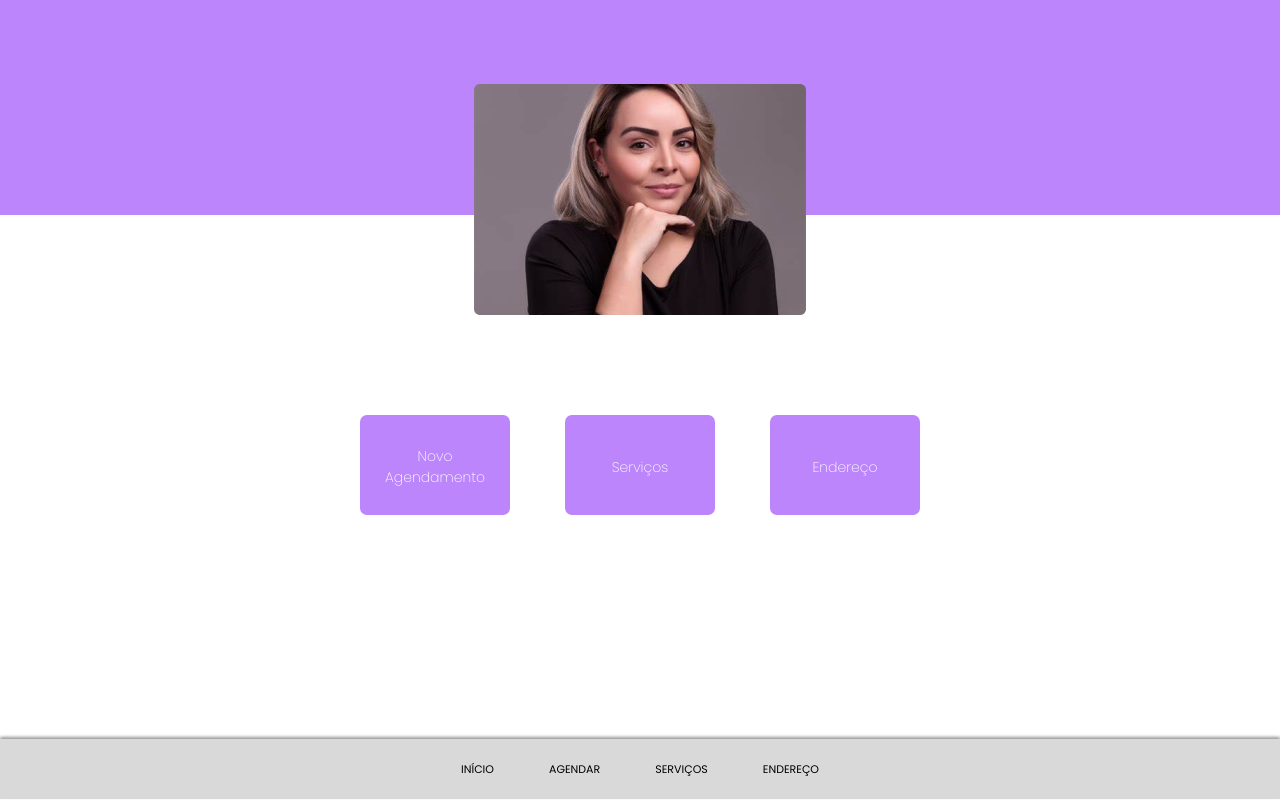
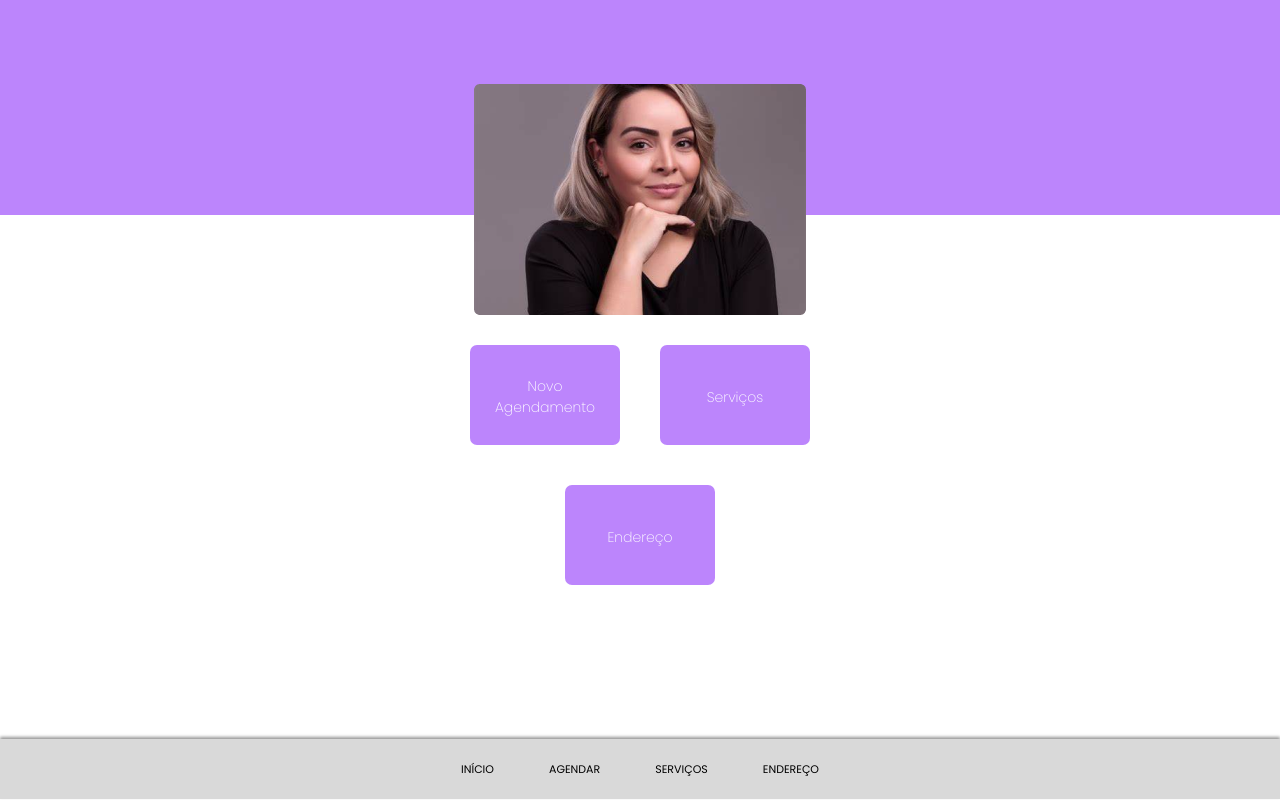
Before and after one commit to patrikferreira/studio-project, a Next.js app: page / in a window 1280 px wide. Built offline with nearby package versions, Linux system fonts and the light colour scheme.

Commit message:
[CHORE]: ajuste no css

```diff
--- a/src/app/(aplication)/page.module.css
+++ b/src/app/(aplication)/page.module.css
@@ -43,7 +43,9 @@
 .buttons {
   display: flex;
   justify-content: center;
-  gap: 55px;
+  flex-wrap: wrap;
+  gap: 40px;
+  width: 450px;
 }
 
 .routeButton {
```
